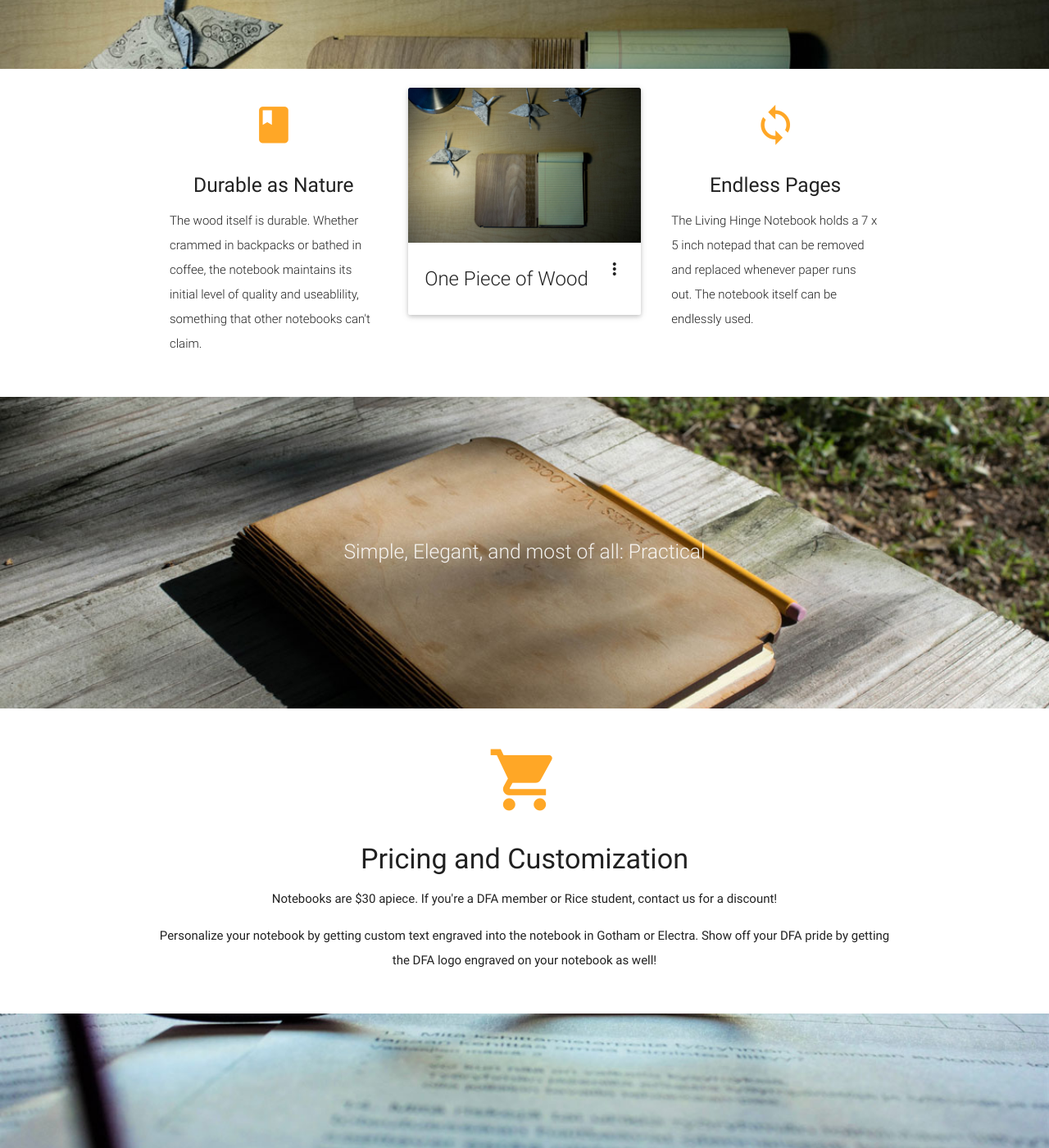
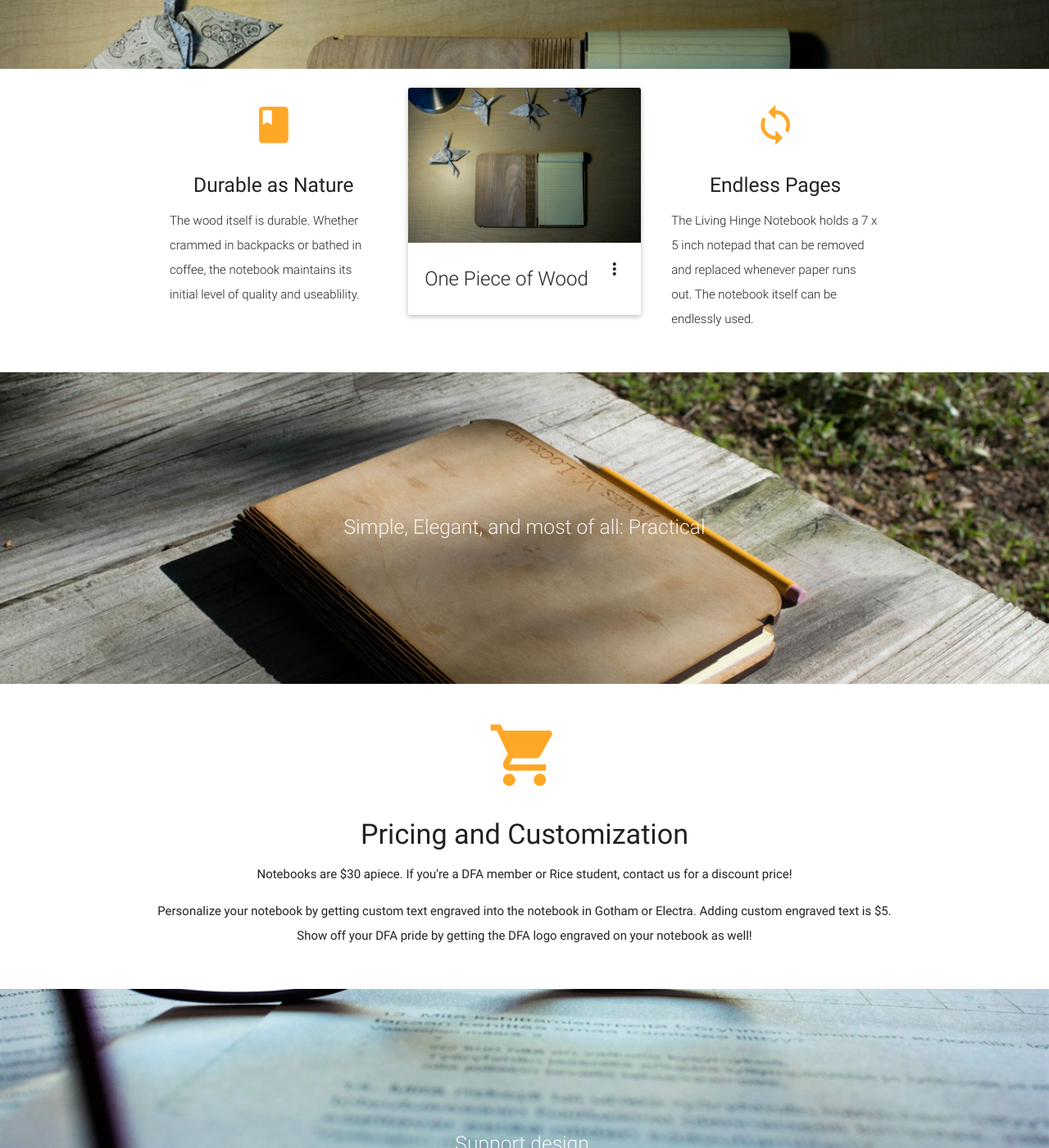
Before and after one commit to dfarice/notebook, a Jekyll site: the page built from index.html, in a window 1280 px wide and 1400 px high, scrolled down 360 px. Shown: the whole window at 82% size. Built offline with Jekyll 4.4.1, drawn with Linux system fonts in a browser that asks for light colours; nearby versions of some CDN libraries; some of the changed text lies outside the part shown.

Commit message:
small changes to wording

```diff
--- a/index.html
+++ b/index.html
@@ -32,7 +32,7 @@ layout: default
           <h2 class="center orange-text text-lighten-1"><i class="material-icons">class</i></h2>
           <h5 class="center">Durable as Nature</h5>
 
-            <p class="light">The wood itself is durable. Whether crammed in backpacks or bathed in coffee, the notebook maintains its initial level of quality and useablility, something that other notebooks can't claim.</p>
+            <p class="light">The wood itself is durable. Whether crammed in backpacks or bathed in coffee, the notebook maintains its initial level of quality and useablility.</p>
         </div>
       </div>
 
@@ -84,8 +84,8 @@ layout: default
       <div class="col s12 center">
         <h2 class="center orange-text text-lighten-1"><i class="material-icons large">shopping_cart</i></h2>
         <h4>Pricing and Customization</h4>
-        <p class="center">Notebooks are $30 apiece. If you're a DFA member or Rice student, contact us for a discount!</p>
-        <p class = "center">Personalize your notebook by getting custom text engraved into the notebook in Gotham or Electra. Show off your DFA pride by getting the DFA logo engraved on your notebook as well!</p>
+        <p class="center">Notebooks are $30 apiece. If you're a DFA member or Rice student, contact us for a discount price!</p>
+        <p class = "center">Personalize your notebook by getting custom text engraved into the notebook in Gotham or Electra. Adding custom engraved text is $5. Show off your DFA pride by getting the DFA logo engraved on your notebook as well!</p>
       </div>
     </div>
 
@@ -97,7 +97,7 @@ layout: default
   <div class="section no-pad-bot">
     <div class="container">
       <div class="row center">
-        <h5 class="header col s12 light">Support design. Be design</h5>
+        <h5 class="header col s12 light">Support design.</h5>
       </div>
     </div>
   </div>
```
Also changed, not shown: other parts of index.html (+1 -1 lines), order.html (deleted, +0 -58 lines), 5 other files.
